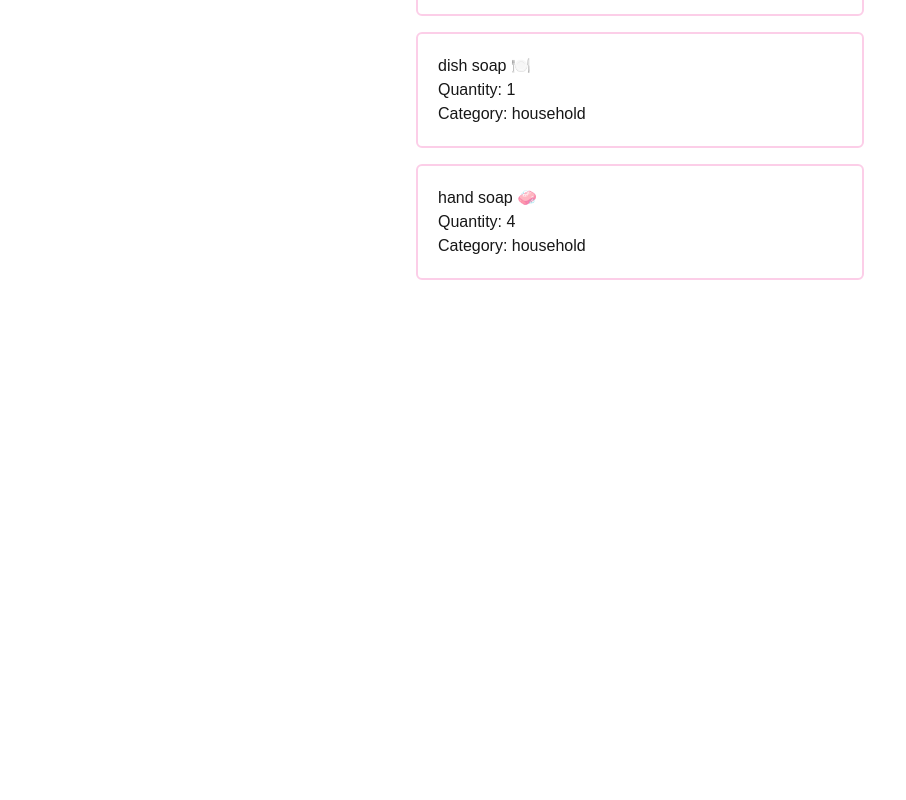
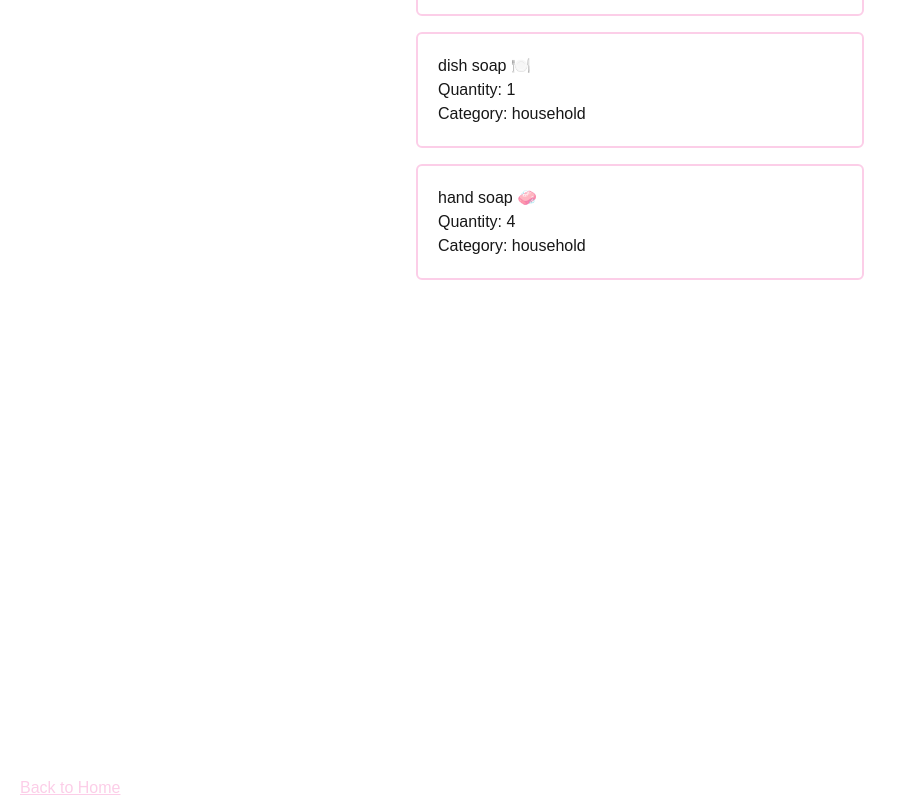
Before and after one commit to jenna-hackett/cprg306-assignments, a Next.js app: page /week-3 in a window 1280 px wide. Shown: the part 1352-2152 px from the top of the page, without its empty margins (0-906 px from the left). Before the commit the page ends 1648 px from the top, so only its background shows below. Built offline with nearby package versions, Linux system fonts and the light colour scheme.

Commit message:
added a button that brings user back to home page.

```diff
--- /dev/null
+++ b/app/components/HomePageButton.js
@@ -0,0 +1,17 @@
+/*
+Home Page Button Component
+Author: Jenna Hackett
+Version: Jan. 23, 2026
+ */
+
+import Link from "next/link";
+
+export default function HomePageButton() {
+  return (
+    <section>
+      <button className="pl-5 mt-120">
+        <Link className="text-pink-200 underline hover:text-pink-900 duration-300 ease-linear" href="/">Back to Home</Link>
+      </button>
+    </section>
+  );
+}
--- a/app/page.js
+++ b/app/page.js
@@ -13,10 +13,10 @@ export default function Home() {
           CPRG306: Web Development 2 - Assignments
         </h1>
         <ul>
-          <li className = "p-3 mb-4 pb-2 text-lg"><Link className="text-pink-200 underline pl-2 hover:text-pink-900" href="/week-2">
+          <li className = "p-3 mb-4 pb-2 text-lg light:text-pink-200"><Link className="text-pink-200 underline pl-2 hover:text-pink-900 duration-300 ease-linear" href="/week-2">
             Week 2</Link>
           </li>
-          <li className = "p-3 mb-4 pb-2 text-lg"><Link className="text-pink-200 underline pl-2 hover:text-pink-900" href="/week-3">
+          <li className = "p-3 mb-4 pb-2 text-lg light:text-pink-200"><Link className="text-pink-200 underline pl-2 hover:text-pink-900 duration-300 ease-linear" href="/week-3">
             Week 3</Link>
           </li>
         </ul>
--- a/app/week-2/StudentInfo.js
+++ b/app/week-2/StudentInfo.js
@@ -17,7 +17,7 @@ export default function StudentInfo() {
         </p>
         <p className="pl-5 text-lg text-pink-200">
           GitHub:
-          <Link className="underline hover:text-pink-900" href="https://github.com/jenna-hackett/cprg306-assignments">
+          <Link className="underline hover:text-pink-900 duration-300 ease-linear" href="https://github.com/jenna-hackett/cprg306-assignments">
           cprg306-assignments
           </Link>
         </p>
--- a/app/week-2/page.js
+++ b/app/week-2/page.js
@@ -3,6 +3,7 @@ Author: Jenna Hackett
 Versions: Jan. 16, 2026
  */
 
+import HomePageButton from "../components/HomePageButton";
 import StudentInfo from "./StudentInfo";
 
 export default function Page() {
@@ -10,6 +11,7 @@ export default function Page() {
     <main>
       {/* <h1>Shopping List</h1> Commented this out for visibility purposes.*/}
       <StudentInfo />
+      <HomePageButton />
     </main>
   );
 }
--- a/app/week-3/page.js
+++ b/app/week-3/page.js
@@ -3,6 +3,7 @@ Author: Jenna Hackett
 Versions: Jan. 22, 2026
  */
 
+import HomePageButton from "../components/HomePageButton";
 import GroceryItemList from "./GroceryItemList";
 
 export default function Page() {
@@ -12,6 +13,7 @@ export default function Page() {
         Shopping List
       </h1>
       <GroceryItemList />
+      <HomePageButton />
     </main>
   )
 }
```
